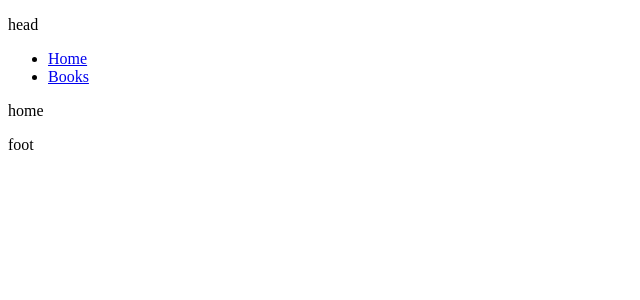
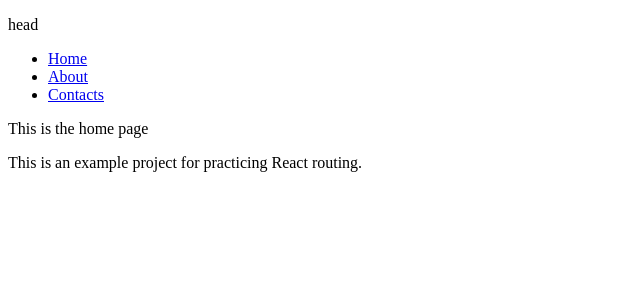
Before and after one commit to GasiorMateusz/route-around-the-page, a React (Create React App) app in the folder react-route-cc/: page / in a window 1280 px wide. Shown: the top 300 px of the page, without its empty margins (0-640 px from the left). Built offline with nearby package versions, Linux system fonts and the light colour scheme.

Commit message:
implement task landing

```diff
--- /dev/null
+++ b/react-route-cc/src/components/Contacts.js
@@ -0,0 +1,6 @@
+const Contacts = ()=>{
+    return(
+        <p>Contacts</p>
+    )
+}
+export default Contacts
--- a/react-route-cc/src/components/Footer.js
+++ b/react-route-cc/src/components/Footer.js
@@ -1,6 +1,6 @@
 const Footer = () => {
     return(
-        <div>foot</div>
+        <div>This is an example project for practicing React routing.</div>
     )
 }
 
--- a/react-route-cc/src/components/NavBar.js
+++ b/react-route-cc/src/components/NavBar.js
@@ -1,11 +1,12 @@
 import {Link} from "react-router-dom";
 
-const NavBar = () =>{
-    return(
+const NavBar = () => {
+    return (
         <nav>
             <ul>
                 <li><Link to="/">Home</Link></li>
-                <li><Link to="/books">Books</Link></li>
+                <li><Link to="/about">About</Link></li>
+                <li><Link to="/contacts">Contacts</Link></li>
             </ul>
         </nav>
     )
--- /dev/null
+++ b/react-route-cc/src/routes/About.js
@@ -0,0 +1,7 @@
+
+const About = () =>{
+    return(
+        <p>About</p>
+        )
+}
+export default About
--- a/react-route-cc/src/routes/BookList.js
+++ /dev/null
@@ -1,7 +0,0 @@
-
-const BookList = () =>{
-    return(
-        <p>book</p>
-        )
-}
-export default BookList
--- a/react-route-cc/src/routes/Home.js
+++ b/react-route-cc/src/routes/Home.js
@@ -1,6 +1,6 @@
 const Home = () =>{
     return(
-        <p>home</p>
+        <p>This is the home page</p>
     )
 }
 export default Home
--- a/react-route-cc/src/routes/main.js
+++ b/react-route-cc/src/routes/main.js
@@ -1,12 +1,14 @@
 import {Route, Routes} from "react-router-dom";
 import Home from "./Home";
-import BookList from "./BookList";
+import About from "./About";
+import Contacts from "../components/Contacts";
 
 const Main = () => {
   return(
       <Routes>
           <Route path="/" element={<Home/>}/>
-          <Route path="/books" element={<BookList/>}/>
+          <Route path="/about" element={<About/>}/>
+          <Route path="/contacts" element={<Contacts/>}/>
       </Routes>
   )
 }
```
